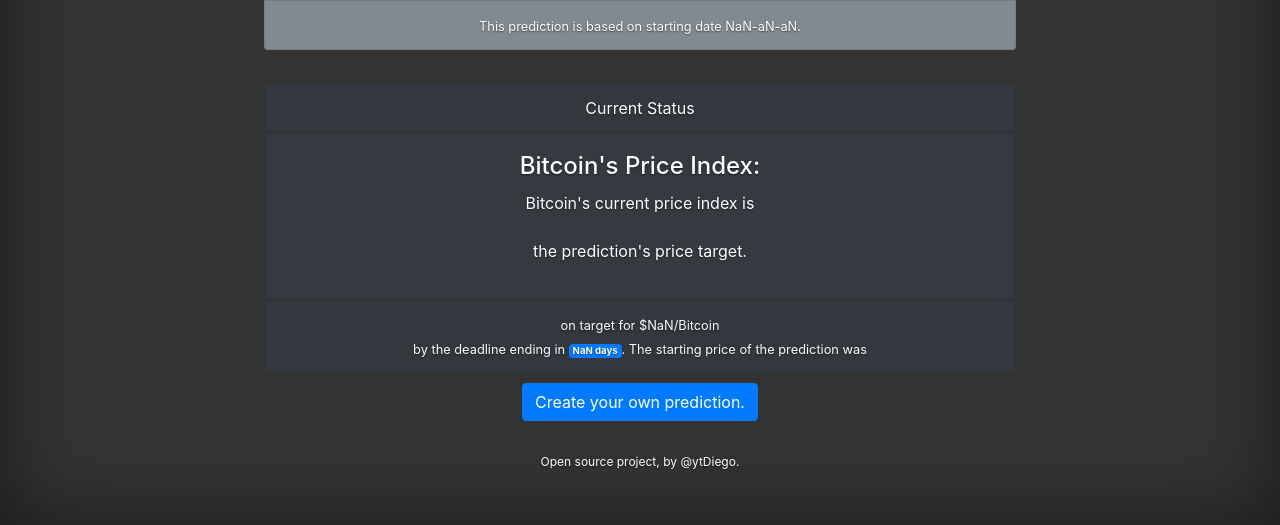
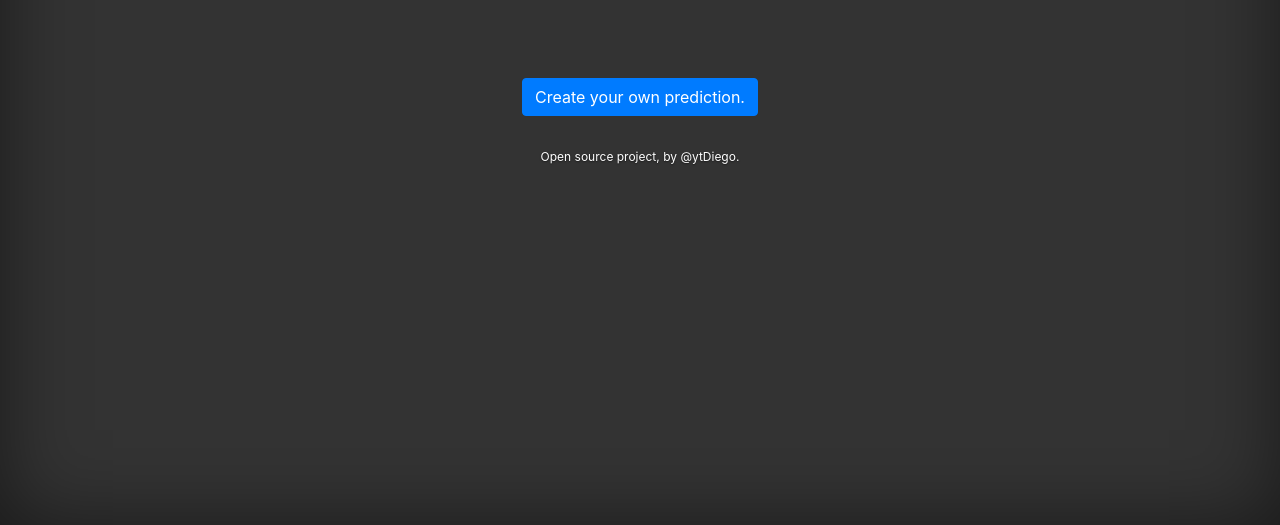
Before and after one commit to diegorod/Bitcoin-Price-Predictor, a plain HTML site: page index.html in a window 1280 px wide. Shown: the part 275-800 px from the top of the page. Drawn offline with nearby package versions, Linux system fonts and the light colour scheme; no server answers.

Commit message:
Check for Missing Url Params
Simple solution for not displaying main content if no url params are present.

```diff
--- a/index.html
+++ b/index.html
@@ -18,7 +18,7 @@
 
         <div class="cover-container">
 
-          <div class="inner cover">
+          <div id="main" class="inner cover">
 		  	<p class="lead">Simple app to create a custom Bitcoin price prediction.</p>
 			<hr></hr>
 			<div class="card text-white bg-secondary">
@@ -48,7 +48,9 @@
 			<span id="startingPrice" class="badge badge-primary"></span></small>
 				</div>
 			</div>
-			<p style="margin-top:10px;">
+          </div>
+		  <footer>
+		  			<p style="margin-top:10px;">
 				<!-- Button trigger modal -->
 				<button type="button" class="btn btn-primary" data-toggle="modal" data-target="#createPrediction">
 					Create your own prediction.
@@ -91,7 +93,7 @@
 			</div>
 			</div>
 		    <p style="margin-top: 2rem; font-size: 75%;">Open source <a href="https://github.com/diegorod/Bitcoin-Price-Predictor">project</a>, by <a href="https://twitter.com/ytDiego">@ytDiego</a>.</p>
-          </div>
+		  </footer>
 
         </div>
 
--- a/js/prediction.js
+++ b/js/prediction.js
@@ -39,6 +39,11 @@
 	var query = window.location.search.substring(1);
 	var urlParams = window.getQueryString(query);
 	a = urlParams["bpiPrediction"];
+	//Check for no parameters
+	if (Object.keys(urlParams).length == 0){
+		//hide yo kids
+		$("#main").hide();
+	}
 	$("#bpiPrediction, #bpiPrediction2").text("$"+(Number(a)).formatMoney(2));
 	eDate = new Date(urlParams["endDate"]);
 	sDate = new Date(urlParams["startDate"]);
```
